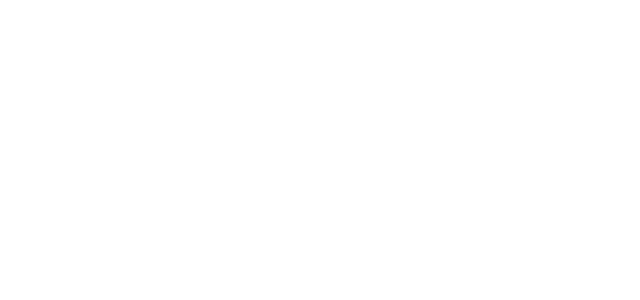
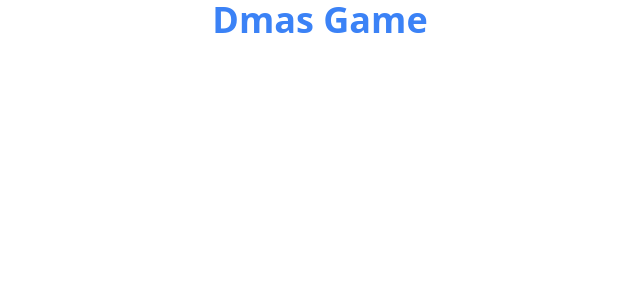
Before and after one commit to shreshthkr/mas_game, a React (Create React App) app in the folder frontend/: page / in a window 1280 px wide. Shown: the top 300 px of the page, without its empty margins (320-960 px from the left). Built offline with nearby package versions, Linux system fonts and the light colour scheme.

Commit message:
added tailwind css

```diff
--- a/frontend/package.json
+++ b/frontend/package.json
@@ -41,5 +41,8 @@
       "last 1 firefox version",
       "last 1 safari version"
     ]
+  },
+  "devDependencies": {
+    "tailwindcss": "^3.3.1"
   }
 }
--- /dev/null
+++ b/frontend/postcss.config.js
@@ -0,0 +1,6 @@
+module.exports = {
+  plugins: {
+    tailwindcss: {},
+    autoprefixer: {},
+  },
+}
--- a/frontend/src/App.tsx
+++ b/frontend/src/App.tsx
@@ -5,7 +5,9 @@
 function App() {
   return (
     <div className="App">
-
+     <h1 className="text-blue-500 text-4xl font-bold">
+       Dmas Game
+    </h1>
     </div>
   );
 }
--- a/frontend/src/index.css
+++ b/frontend/src/index.css
@@ -1,13 +1,3 @@
-body {
-  margin: 0;
-  font-family: -apple-system, BlinkMacSystemFont, 'Segoe UI', 'Roboto', 'Oxygen',
-    'Ubuntu', 'Cantarell', 'Fira Sans', 'Droid Sans', 'Helvetica Neue',
-    sans-serif;
-  -webkit-font-smoothing: antialiased;
-  -moz-osx-font-smoothing: grayscale;
-}
-
-code {
-  font-family: source-code-pro, Menlo, Monaco, Consolas, 'Courier New',
-    monospace;
-}
+@tailwind base;
+@tailwind components;
+@tailwind utilities;
--- /dev/null
+++ b/frontend/tailwind.config.js
@@ -0,0 +1,10 @@
+/** @type {import('tailwindcss').Config} */
+module.exports = {
+  content: [
+    "./src/**/*.{js,jsx,ts,tsx}",
+  ],
+  theme: {
+    extend: {},
+  },
+  plugins: [],
+}
```
Also changed, not shown: 1 other file (tests, documents, lock files or other folders).
